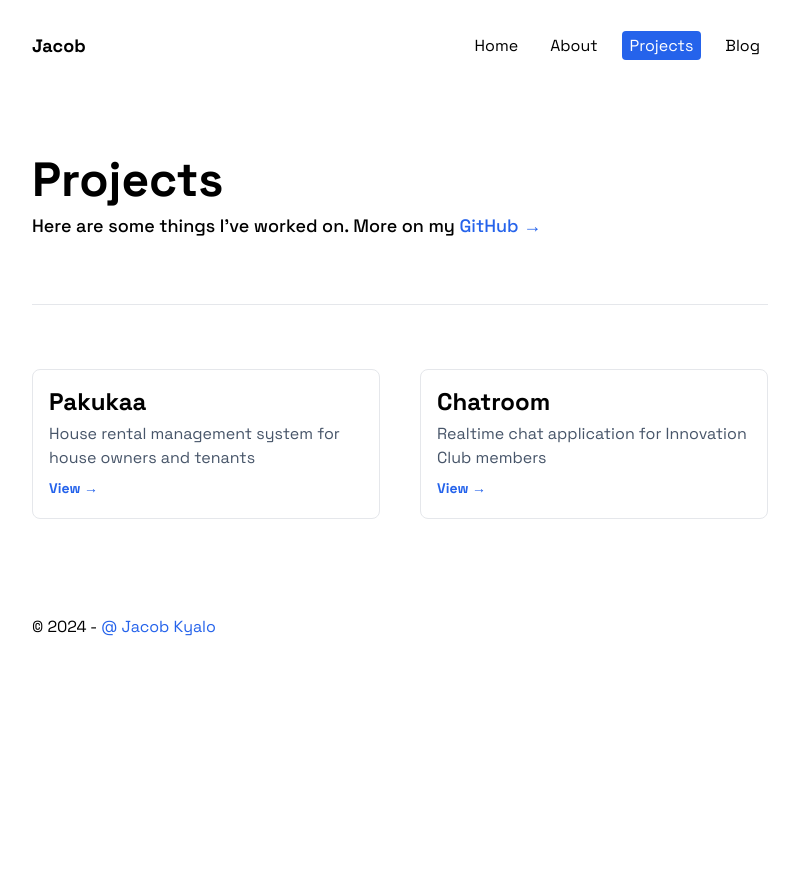
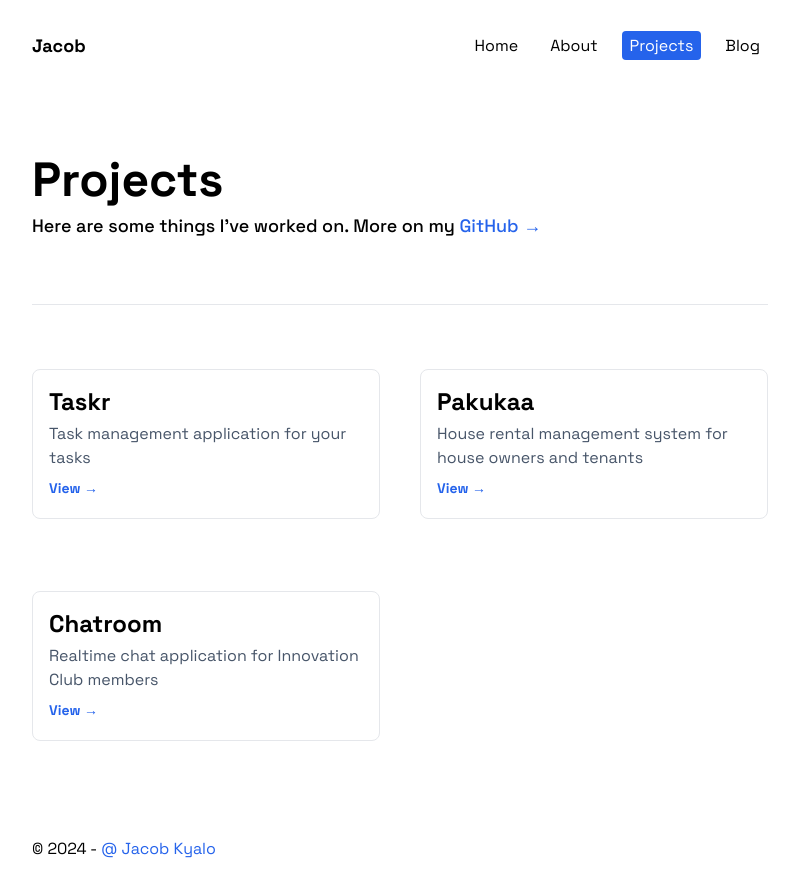
Before and after one commit to Jacobkyalo/my-blog, a Next.js app: page /projects in a window 1280 px wide. Shown: the top 896 px of the page, without its empty margins (240-1039 px from the left). Before the commit the page ends 800 px from the top, so only its background shows below. Built offline with nearby package versions, Linux system fonts and the light colour scheme.

Commit message:
new: add new project

```diff
--- a/src/data/projects.js
+++ b/src/data/projects.js
@@ -1,12 +1,17 @@
 export const projects = [
+  {
+    title: "Taskr",
+    description: "Task management application for your tasks",
+    href: "https://my-taskr.vercel.app",
+  },
   {
     title: "Pakukaa",
     description: "House rental management system  for house owners and tenants",
-    href: "http://pakukaa.vercel.app",
+    href: "https://pakukaa.vercel.app",
   },
   {
     title: "Chatroom",
     description: "Realtime chat application for Innovation Club members",
-    href: "http://ic-chatroom.vercel.app",
+    href: "https://ic-chatroom.vercel.app",
   },
 ];
```
